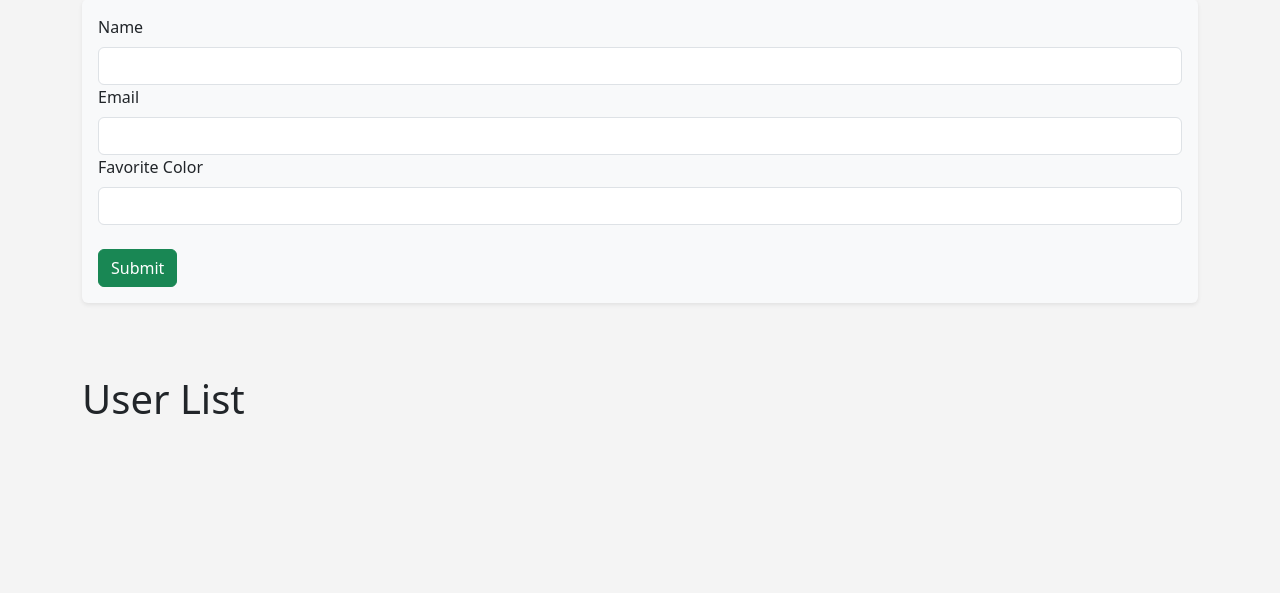
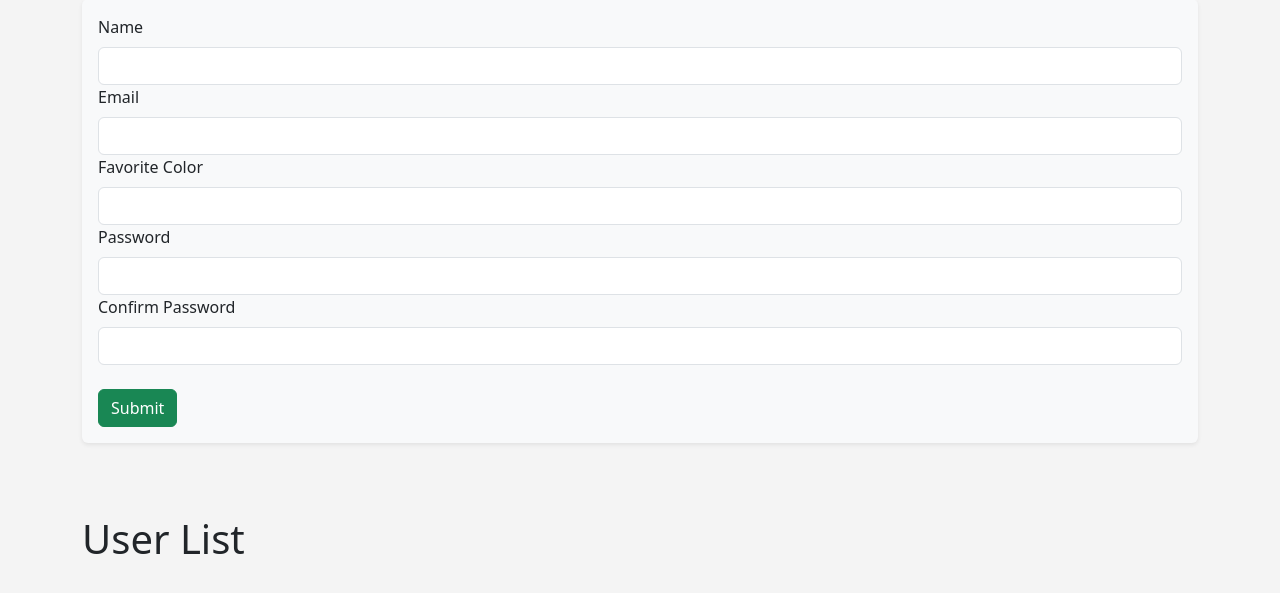
Before and after one commit to NipunChamika/flasker, a Flask app: page /users in a window 1280 px wide. Shown: the part 161-754 px from the top of the page. Run offline with Flask 3, Linux system fonts and the light colour scheme.

Commit message:
feat: Hash the password for password column

```diff
--- a/app.py
+++ b/app.py
@@ -6,8 +6,9 @@
 from flask_sqlalchemy import SQLAlchemy
 from flask_wtf import FlaskForm
 from sqlalchemy.exc import SQLAlchemyError
-from wtforms import StringField, SubmitField, EmailField
-from wtforms.validators import DataRequired
+from werkzeug.security import generate_password_hash, check_password_hash
+from wtforms import PasswordField, StringField, SubmitField, EmailField
+from wtforms.validators import DataRequired, EqualTo
 
 load_dotenv()
 
@@ -24,8 +25,20 @@
     name = db.Column(db.String(255), nullable=False)
     email = db.Column(db.String(255), nullable=False, unique=True)
     favorite_color = db.Column(db.String(50))
+    password_hash = db.Column(db.String(255), nullable=False)
     date_added = db.Column(
         db.DateTime, default=lambda: datetime.now(timezone.utc))
+
+    @property
+    def password(self):
+        raise AttributeError('Password is not a readable attribute.')
+
+    @password.setter
+    def password(self, password):
+        self.password = generate_password_hash(password)
+
+    def verify_password(self, password):
+        return check_password_hash(self.password, password)
 
     def __repr__(self) -> str:
         return f'<Name {self.name}>'
@@ -40,6 +53,9 @@
     name = StringField('Name', validators=[DataRequired()])
     email = EmailField('Email', validators=[DataRequired()])
     favorite_color = StringField('Favorite Color')
+    password = PasswordField('Password', validators=[DataRequired()])
+    confirm_password = PasswordField('Confirm Password', validators=[
+                                     DataRequired(), EqualTo('password', message='Passwords must match!')])
     submit = SubmitField('Submit')
 
 
@@ -82,14 +98,16 @@
     if form.validate_on_submit():
         existing_user = User.query.filter_by(email=form.email.data).first()
         if existing_user is None:
+            hashed_password = generate_password_hash(form.password.data)
             new_user = User(name=form.name.data, email=form.email.data,
-                            favorite_color=form.favorite_color.data)
+                            favorite_color=form.favorite_color.data, password_hash=hashed_password)
             db.session.add(new_user)
             db.session.commit()
         name = form.name.data
         form.name.data = ''
         form.email.data = ''
         form.favorite_color.data = ''
+        form.password = ''
         flash('User added successfully!')
     users = User.query.order_by(User.date_added)
     return render_template('add_user.html', name=name, form=form, users=users)
--- a/templates/add_user.html
+++ b/templates/add_user.html
@@ -32,7 +32,11 @@
     form.name(class="form-control") }} {{ form.email.label(class="form-label")}}
     {{ form.email(class="form-control") }} {{
     form.favorite_color.label(class="form-label")}} {{
-    form.favorite_color(class="form-control") }}
+    form.favorite_color(class="form-control") }} {{
+    form.password.label(class="form-label")}} {{
+    form.password(class="form-control") }} {{
+    form.confirm_password.label(class="form-label")}} {{
+    form.confirm_password(class="form-control") }}
     <br />
     {{ form.submit(class="btn btn-success") }}
   </form>
```
Also changed, not shown: migrations/versions/35c7f5919f6b_add_password_field.py (added, +32 -0 lines).
